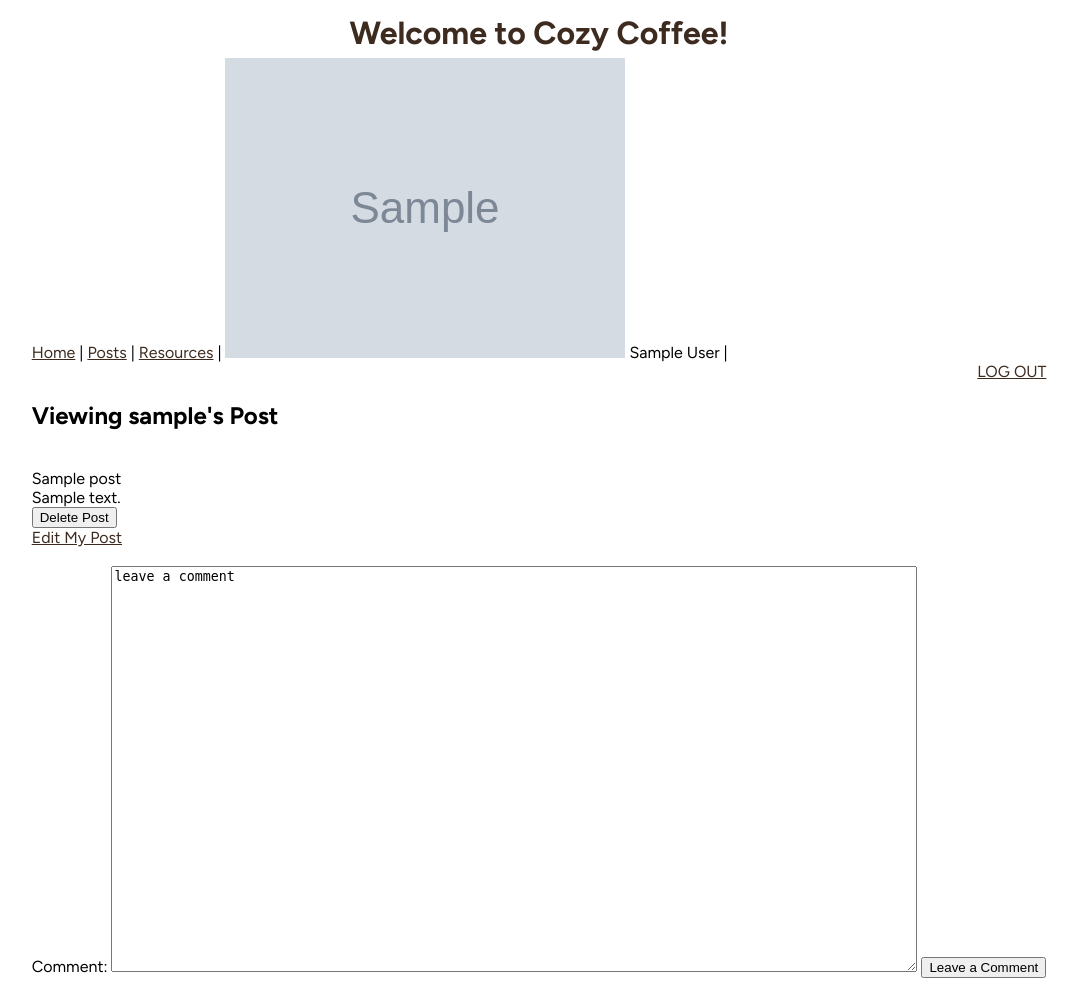
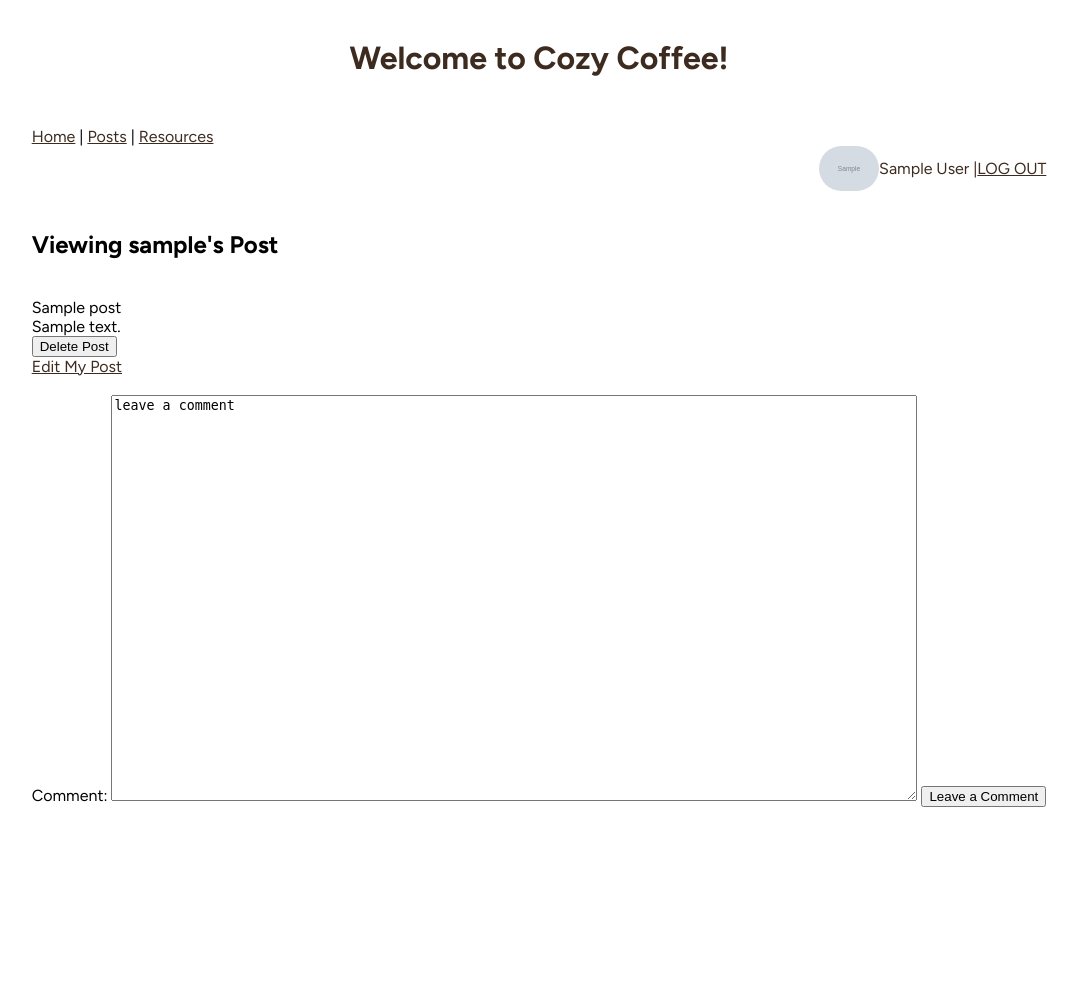
Before and after one commit to xkawixgirlx/cozy-coffee, a Node server app: a page that uses views/posts/show.ejs in a window 1280 px wide. Shown: the whole page, without its empty margins (109-1187 px from the left). After the commit the page ends 807 px from the top, so only its background shows below. Run offline with Node 20, Linux system fonts and the light colour scheme; the visitor is signed in with stand-in values (Sample User, id 1); tables that the repository leaves empty hold one stand-in row (values such as "Sample post"); grey boxes marked "Sample" are stand-in pictures; some libraries are stand-ins or nearby versions.

Commit message:
Refactor CSS Avatar and logout position change

```diff
--- a/public/stylesheets/style.css
+++ b/public/stylesheets/style.css
@@ -6,7 +6,7 @@
 body {
   width: 100vw;
   display: grid;
-  grid-template-rows: 50px 1fr;
+  grid-template-rows: 1fr 1fr;
   align-items: center;
   justify-content: center;
   font-family: "Figtree", sans-serif;
@@ -32,40 +32,39 @@ h1 {
 
 }
 
-.div#nav {
+.div #nav {
   width: 100%;
-  height: 100%;
-  display: grid;
+  height: 1rem;
   background-color: #EAE0C8;
   font-family: "Figtree", sans-serif;
+  align-items: end;
 }
 
 .login {
   display: flex;
   justify-content: center;
   align-items: center;
-  height: 24px;
+  height: 35px;
 }
 
 .login img {
   height: 25px;
 }
 
-#header-user img {
+#logout, #user {
+  display: flex;
+  justify-content: right;
+  align-items: center;
   color: #3D2B1F;
-  border-radius: 55px;
-  height: 35px;
 }
 
-#logout {
-  text-align: right;
+#user img {
+  color: #3D2B1F;
+  font-family: "Figtree", sans-serif;
+  height: 45px;
+  border-radius: 55px;
 }
 
-#loggedin-user img {
-  color: #3D2B1F;
-  border-radius: 55px;
-  height: 35px;
-}
 
 table {
   font-size: 20px;
--- a/views/home.ejs
+++ b/views/home.ejs
@@ -26,15 +26,15 @@
         <a href="/posts">Posts</a>
         |
         <a href="/resources">Resources</a>
-      |
-      <td id="loggedin-user"><img alt="avatar" src="<%= user.avatar %>" referrerpolicy="no-referrer">
+        <div id="user"><img alt="avatar" src="<%= user.avatar %>" referrerpolicy="no-referrer">
           <%= user.name %>
-      </td>
+
             |
             <a href="/logout">LOG OUT</a>
             <% } else { %>
               <a href="/auth/google" class="login">LOG IN&nbsp;<img src="https://i.imgur.com/FHjYyi0.png"></a>
               <% } %>
+        </div>
     </nav>
   </div>
   <div class="coffee-img">
--- a/views/partials/header.ejs
+++ b/views/partials/header.ejs
@@ -26,15 +26,13 @@
                 <a href="/posts">Posts</a>
                 |
                 <a href="/resources">Resources</a>
+                <div id="user"><img alt="avatar" src="<%= user.avatar %>" referrerpolicy="no-referrer">
+                <%= user.name %>
                 |
-      <td id="header-user"><img alt="avatar" src="<%= user.avatar %>" referrerpolicy="no-referrer">
-        <%= user.name %>
-      </td>
-      |
-      <div id="logout">
                 <a href="/logout">LOG OUT</a>
                 <% } else { %>
-        <a href="/auth/google" class="login">LOG IN&nbsp;<img src="https://i.imgur.com/FHjYyi0.png"></a>
+                    <a href="/auth/google" class="login">LOG IN&nbsp;<img
+                            src="https://i.imgur.com/FHjYyi0.png"></a>
                     <% } %>
                 </div>
         </nav>
--- a/views/posts/index.ejs
+++ b/views/posts/index.ejs
@@ -17,7 +17,7 @@
       </tr>
     </thead>
     <tbody>
-      <% posts.forEach(function(p) { %>
+      <% posts.slice().reverse().forEach(function(p) { %>
         <tr>
           <td><%= p.image %></td>
           <td><%= p.title %></td>
--- a/views/posts/show.ejs
+++ b/views/posts/show.ejs
@@ -3,8 +3,9 @@
 
 <h2>Viewing <%= post.userName %>'s Post</h2>
 <br>
+<% if (user?._id.equals(post.user)) { %>
 <div id="post-title"><%= post.title %></div>
-<div><%= post.content %></div>
+<div id="post-body"><%= post.content %></div>
 <div id="delete-action">
     <form action="/posts/<%= post._id %>?_method=DELETE" method="POST">
     <button type="submit">Delete Post</button>
@@ -13,9 +14,10 @@
 <div id="edit-link">
     <a href="/posts/<%= post._id %>/edit">Edit My Post</a>
 </div>
+<% } %>
 <br>
 <section id="comments">
-    <% post.comments.forEach(function(c)  { %>
+    <% post.comments.slice().reverse().forEach(function(c)  { %>
         <p><%= c.userName %></p>
         <p><%= c.comment %></p>
         <p><%= c.createdAt.toLocaleDateString() %></p>
```
Lines whose indentation alone changed are shown as unchanged.
